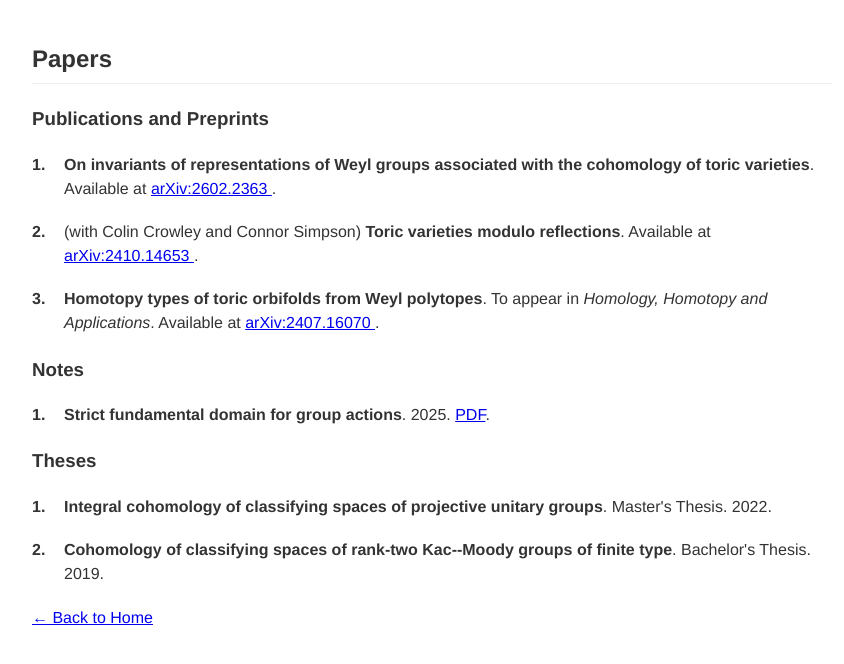
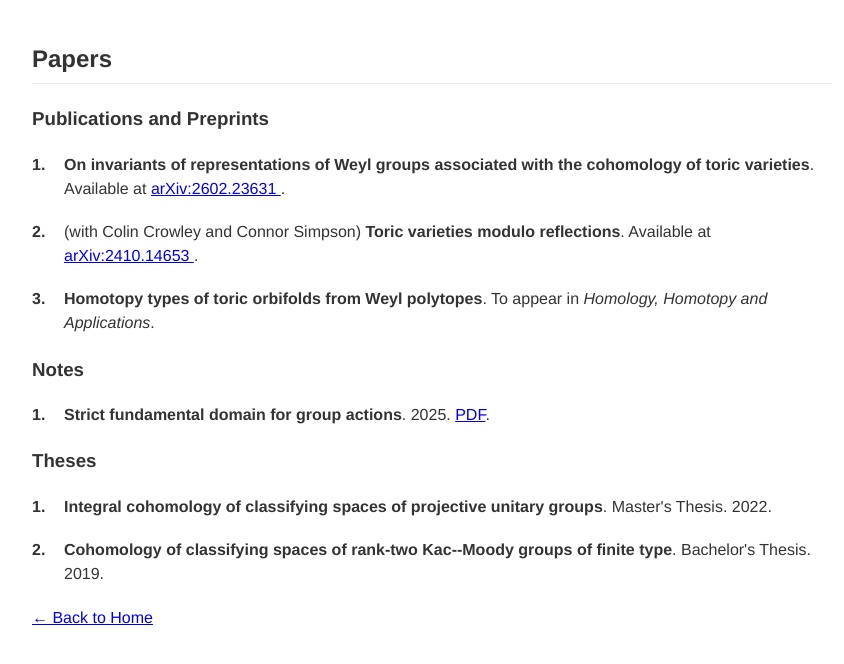
Before and after one commit to ggttaaoo/ggttaaoo.github.io, a Jekyll site: the page built from papers.md, in a window 1280 px wide. Shown: the top 664 px of the page, without its empty margins (208-1052 px from the left). Built offline with Jekyll 4.4.1, drawn with Linux system fonts in a browser that asks for light colours.

Commit message:
new appers

```diff
--- a/_data/publications.yml
+++ b/_data/publications.yml
@@ -1,7 +1,7 @@
 - title: "On invariants of representations of Weyl groups associated with the cohomology of toric varieties"
   authors: ""
   year: 2026
-  preprint: "2602.2363"
+  preprint: "2602.23631"
 
 
 - title: "Toric varieties modulo reflections"
--- a/papers.md
+++ b/papers.md
@@ -36,13 +36,6 @@ title: Papers
       {% endif %}
 
     {% else %}
-      Available at
-      <a href="https://arxiv.org/abs/{{ p.preprint }}" target="_blank">
-        arXiv:{{ p.preprint }}
-      </a>.
-    {% endif %}
-
-    {% if p.preprint and p.journal %}
       Available at
       <a href="https://arxiv.org/abs/{{ p.preprint }}" target="_blank">
         arXiv:{{ p.preprint }}
```
